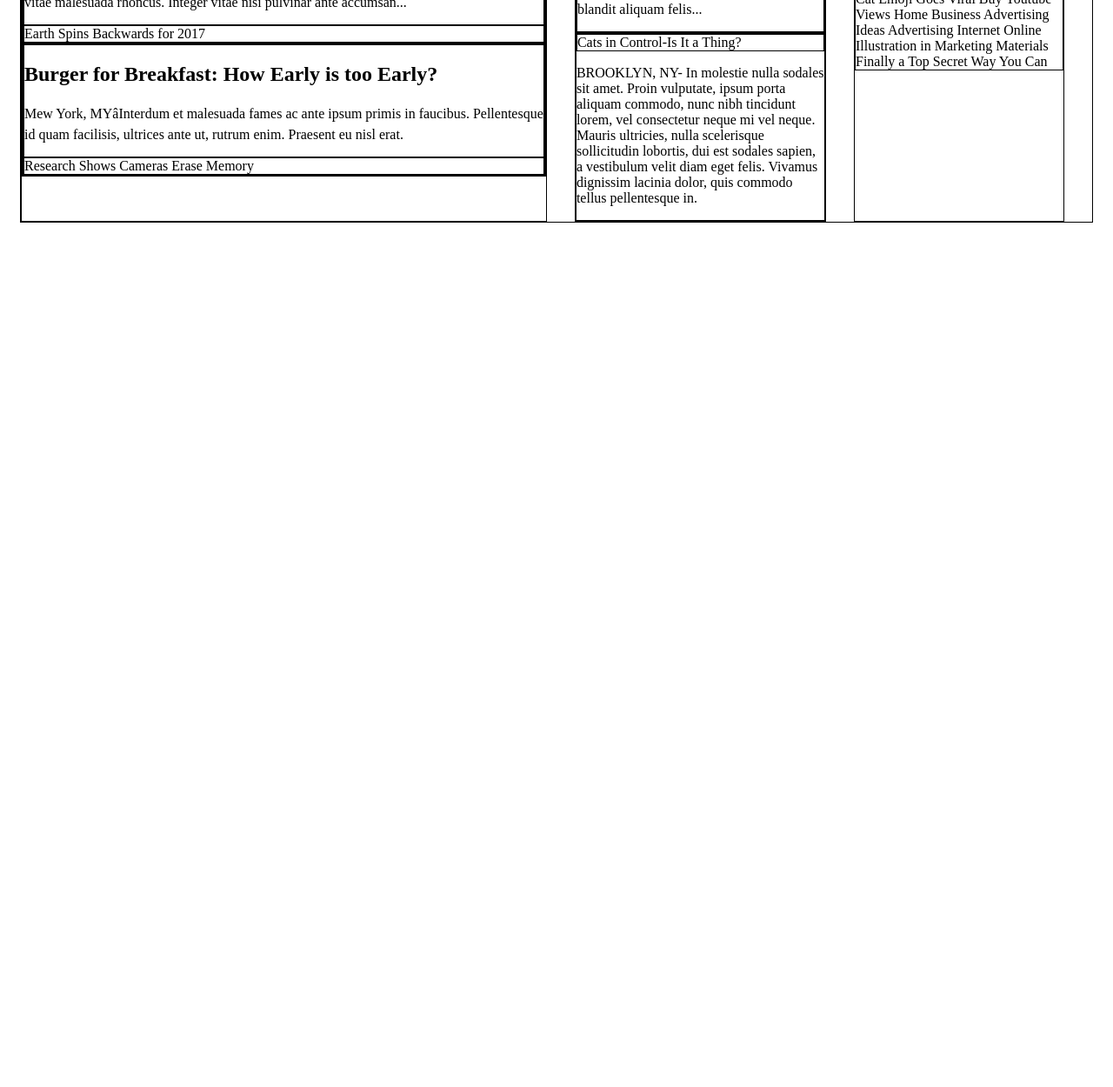
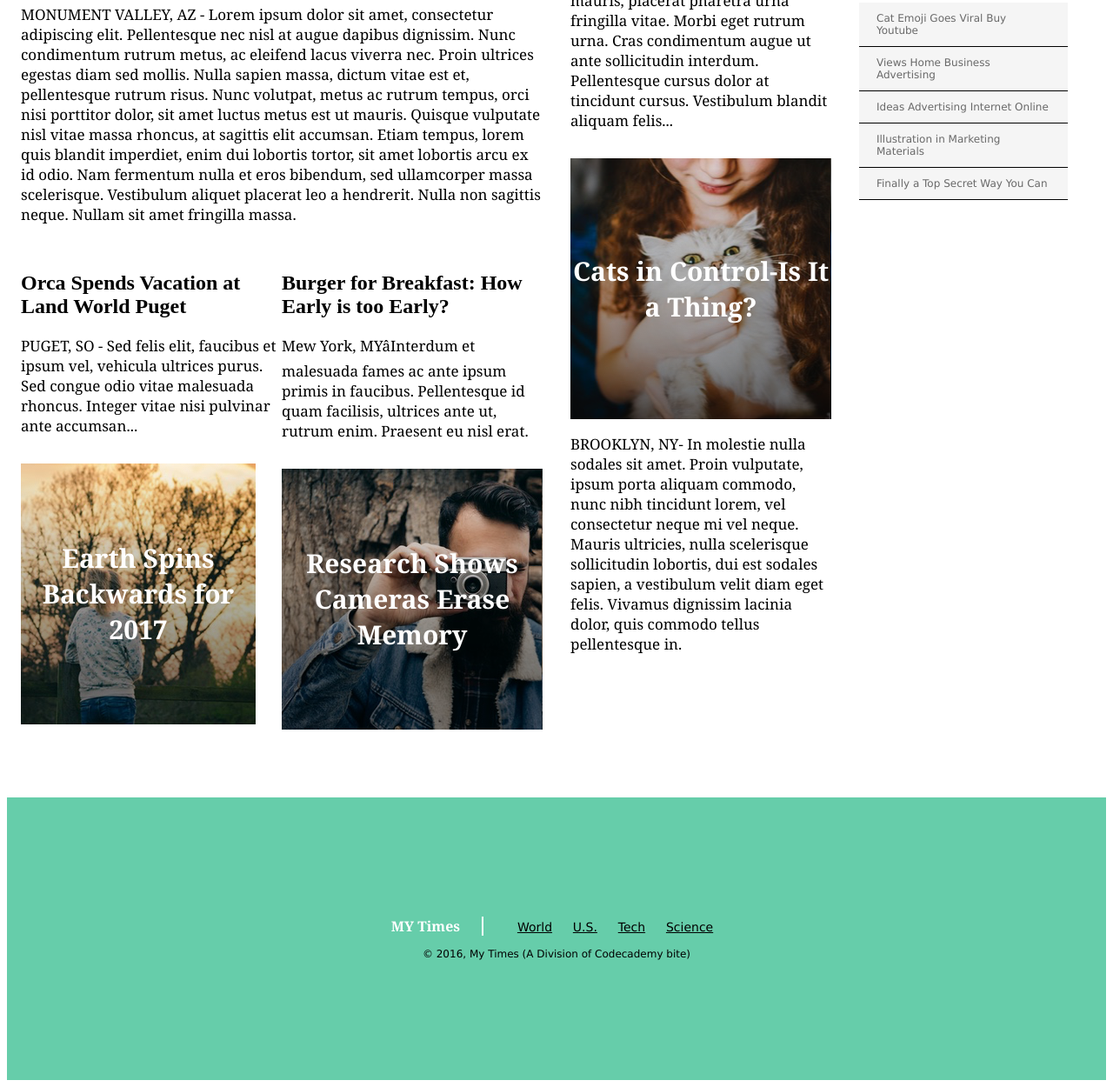
Before and after one commit to isopho01/MyTimes, a plain HTML site: page index.html in a window 1280 px wide. Shown: the part 446-1696 px from the top of the page at 87% size. Before the commit the page ends 800 px from the top, so only its background shows below. Drawn offline with Linux system fonts and the light colour scheme.

Commit message:
Final Version

```diff
--- a/index.html
+++ b/index.html
@@ -1,11 +1,14 @@
 <!DOCTYPE html>
 <html>
+  <!--Metadata-->
   <head>
     <meta charset="utf-8">
     <link href="./resources/css/style.css" type="text/css" rel="stylesheet">
+    <link rel="icon" href="./resources/images/img-myt-logo.jpg"/>
     <title>My Times &verbar; Home Page</title>
   </head>
   <body>
+    <!--heder and logo-->
     <div id="header">
       <div class="Logo">
         <img src="./resources/images/img-myt-logo.jpg"/>
@@ -19,6 +22,7 @@
       </div>
     </div>
     <hr/>
+    <!--main part with all the articles-->
     <div id="main">
       <div class="column large">
         <div class="lead-story">
@@ -74,5 +78,19 @@
         </div>
       </div>
     </div>
+    <!--footer-->
+    <div id="footer">
+      <div class="info">
+        <span class="MYT">MY Times</span>
+        <nav>
+          <span><a href="#">World</a></span>
+          <span><a href="#">U.S.</a></span>
+          <span><a href="#">Tech</a></span>
+          <span><a href="#">Science</a></span>
+        </nav>
+      </div>
+      <br/>
+      <span>&copy; 2016, My Times (A Division of Codecademy bite)</span>
+    </div>
   </body>
 </html>
--- a/resources/css/style.css
+++ b/resources/css/style.css
@@ -44,11 +44,6 @@
   width: 1232px;
   margin: 0 auto 78px auto;
   padding-top: 116px;
-  border: 1px solid black;
-}
-
-#main div{
-  border: 1px solid black;
 }
 
 .column{
@@ -68,3 +63,104 @@
 .column.small{
   width: 240px;
 }
+
+.lead-story .image{
+  background-image: url("../images/img-story-main.png");
+  margin-top: 0;
+  font-size: 40px;
+}
+
+.image{
+  display: flex;
+  flex-direction: column;
+  justify-content: center;
+  margin-top: 15px;
+  font-family: Georgia;
+  font-weight: bold;
+  font-size: 30px;
+  color: white;
+  text-align: center;
+  height: 300px;
+}
+
+.narrative{
+  font-family: Georgia;
+  font-size: 17px;
+  color: black;
+}
+
+.story-1{
+  background-image: url("../images/img-story-1.png");
+}
+
+.story-2{
+  background-image: url("../images/img-story-2.png");
+  margin-right: 30px;
+}
+
+.story-3{
+  background-image: url("../images/img-story-3.png");
+}
+
+.stories{
+  display: flex;
+  justify-content: space-between;
+  margin-top: 17px;
+}
+
+.story{
+  display: flex;
+  flex-direction: column;
+  width: 300px;
+}
+
+.news-bites h3 {
+  margin-bottom: 41px;
+  font-size: 16px;
+  font-weight: bold;
+  text-align: center;
+}
+
+.news-bites .bite {
+  display: block;
+  padding: 11px 20px;
+  border-bottom: 1px solid black;
+  background-color: WhiteSmoke;
+  font-family: Verdana;
+  font-size: 12px;
+  color: DimGray;
+}
+
+/*footer*/
+#footer{
+  display: flex;
+  align-items: center;
+  justify-content: center;
+  flex-direction: column;
+  width: 100%;
+  height: 325px;
+  background-color: MediumAquamarine;
+  margin: auto;
+  font-family: Verdana;
+  font-size: 12px;
+}
+
+#footer .MYT{
+  padding-right: 25px;
+  border-right: 2px solid white;
+  font-family: Georgia;
+  font-size: 16px;
+  font-weight: bold;
+  color: white;
+}
+
+#footer .info nav{
+  display: inline-block;
+  padding-left: 25px;
+}
+
+#footer .info span a{
+  font-size: 14px;
+  padding: 0 10px;
+  color: black;
+}
```
